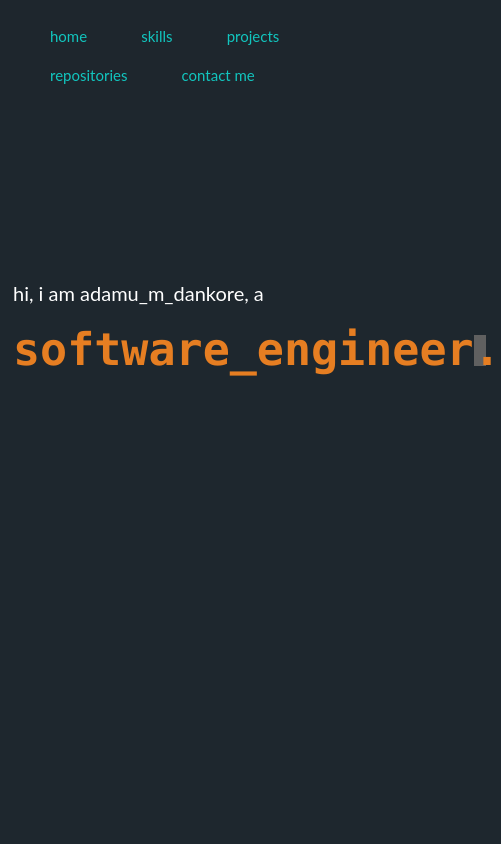
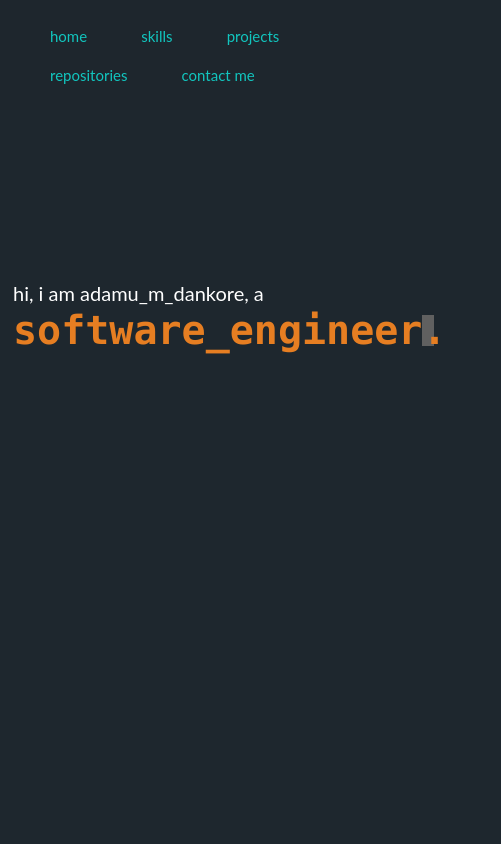
Before and after one commit to dankore/personal-portfolio-website, a plain HTML site: page index.html in a window 390 px wide. Shown: the top 844 px of the page, 501 px wide, since content can reach past the window. Drawn offline with Linux system fonts and the light colour scheme.

Commit message:
trying to fix issue with error message during last two commits

```diff
--- a/styles.css
+++ b/styles.css
@@ -74,7 +74,8 @@ li{
        min-width: 350px;
     }
     #welcome-section > div > h1{
-        font-size: 45px;
+        font-size: 40px;
+       margin-top: -10px;
     }
     #welcome-section > div{
         width: 100%;
```
